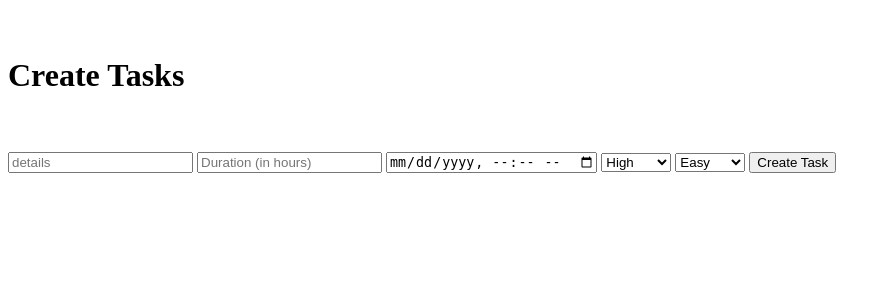
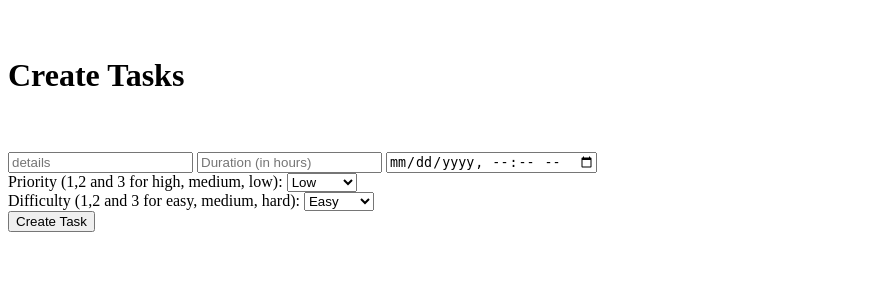
Before and after one commit to DeObjectifOne/CS-code, a Python web app: template Coding time!/website/templates/creation.html in a window 1280 px wide. Shown: the part 44-344 px from the top of the page, without its empty margins (0-891 px from the left). Run offline with Jinja, Linux system fonts and the light colour scheme; the template is opened without the code that fills it, so the values that code supplies are empty.

Commit message:
Update creation.html

```diff
--- a/Coding time!/website/templates/creation.html
+++ b/Coding time!/website/templates/creation.html
@@ -38,29 +38,54 @@
         required
     >
 
-    <!--Input for the task priority-->
-    <!--Can be used as a dropdown menu-->
+     <div>
+        <label
+            for="priority">
+                Priority (1,2 and 3 for high, medium, low):
+        </label>
         <select
             name="priority"
-        placeholder="priority"
-        required
+            id="priority"
         >
-        <option value="High">High</option>
-        <option value="Medium">Medium</option>
-        <option value="Low">Low</option>
+            <option
+                value="3">
+                Low
+            </option>
+            <option
+                value="2">
+                Medium
+            </option>
+            <option
+                value="1">
+                High
+            </option>
         </select>
+    </div>
 
-    <!--Input for the task difficulty-->
-    <!--Can be used as a dropdown menu-->
+    <div>
+        <label
+            for="difficulty">
+            Difficulty (1,2 and 3 for easy, medium, hard):
+        </label>
         <select
             name="difficulty"
-        placeholder="difficulty"
-        required
+            id="difficulty"
         >
-        <option value="Easy">Easy</option>
-        <option value="Medium">Medium</option>
-        <option value="Hard">Hard</option>
+            <option
+                value="1">
+                Easy
+            </option>
+            <option
+                value="2">
+                Medium
+            </option>
+            <option
+                value="3">
+                Hard
+            </option>
         </select>
+    </div>
+
 
     <!--submit button-->
     <button
```
Lines whose indentation alone changed are shown as unchanged.
